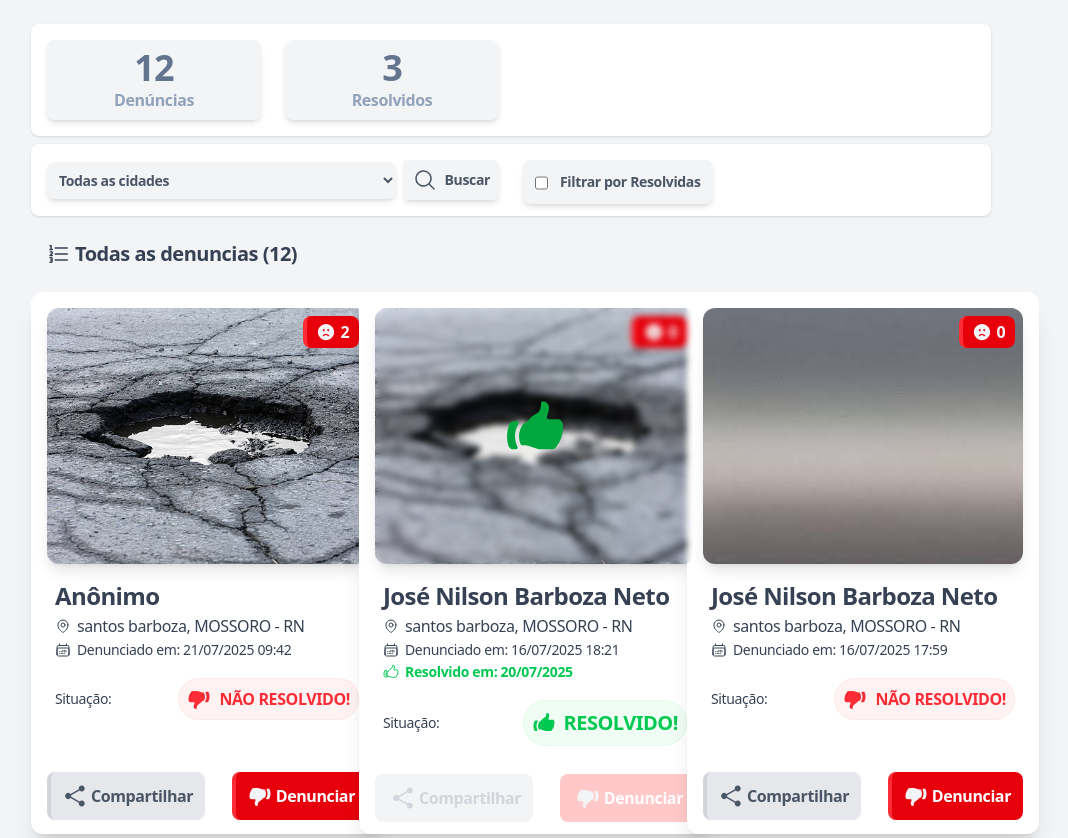
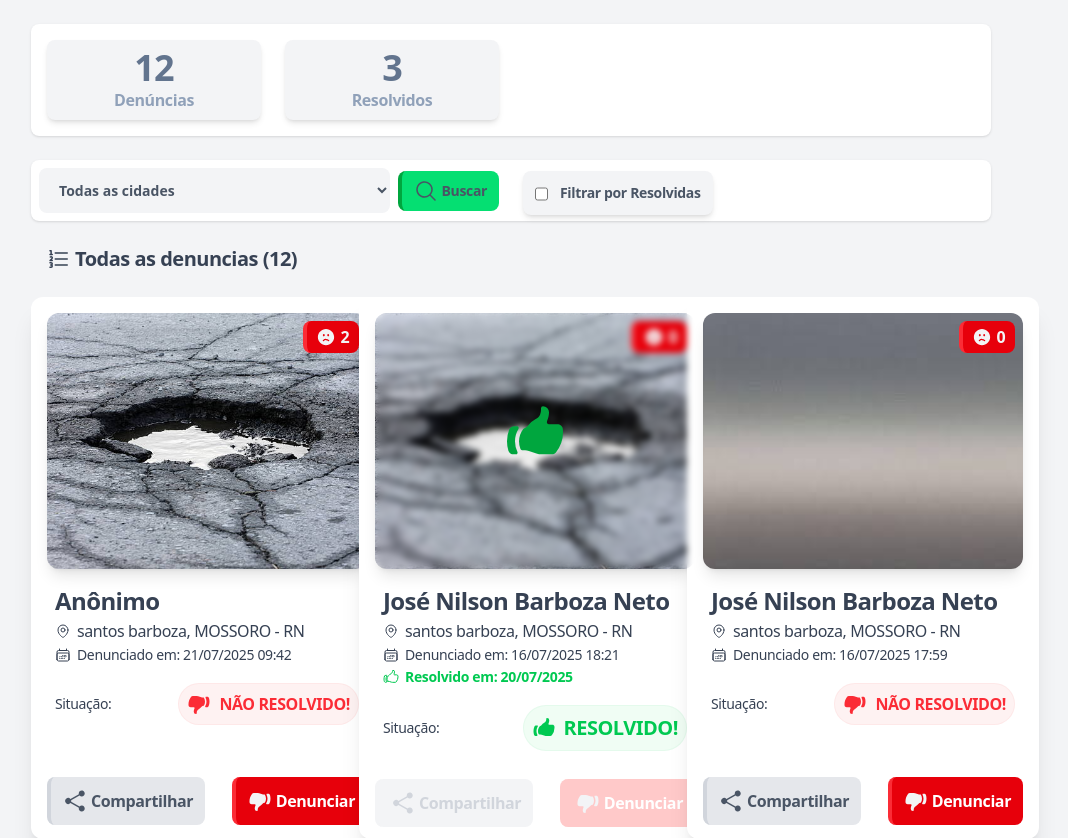
Before and after one commit to Nilsonbarbozza/app.buracoDaPrefeita, a Django app: page /home/ in a window 1280 px wide. Shown: the part 72-910 px from the top of the page, without its empty margins (129-1197 px from the left). Run offline with Django 5.2, Linux system fonts and the light colour scheme; data comes from the database, SQL or seed files in the repository.

Commit message:
FIX:Style/select-filtros/botoes-col2

```diff
--- a/app/templates/paghome.html
+++ b/app/templates/paghome.html
@@ -45,7 +45,7 @@
     <div class="container mx-auto max-w-screen-xl px-4">
 
       <!-- Filtros e Estatísticas -->
-      <section class="mb-2 h-full bg-white rounded-lg p-4 shadow space-y-6">
+      <section class="mb-6 h-full bg-white rounded-lg p-4 shadow space-y-6">
 
         <!-- Estatísticas -->
         <div class="grid grid-cols-1 sm:grid-cols-2 md:grid-cols-4 gap-6">
@@ -64,11 +64,11 @@
 
       <!-- Filtros -->
       <section class="mb-6 h-full bg-white rounded-lg shadow space-y-6">
-        <div class="p-4 grid grid-cols-1 md:grid-cols-2 lg:grid-cols-4 gap-6 items-center">
-          <form method="GET" action="{% url 'home' %}" class="h-10 flex flex-row md:flex-row md:items-center gap-2 md:col-span-2">
+        <div class="p-4 sm:p-2 grid grid-cols-1 md:grid-cols-2 lg:grid-cols-4 gap-6 items-center">
+          <form method="GET" action="{% url 'home' %}" class="h-auto flex flex-col md:flex-row md:items-center gap-2 md:col-span-2">
             <div class="relative w-full">
-              <select label="Filtre sua cidade" name="cidade" id="cidade" class="p-2 w-full bg-gray-100 border-transparent rounded-lg shadow-md font-bold font-raleway text-gray-600 subpixel-antialiased tracking-tight text-sm focus:border-blue-500 focus:ring-blue-500 disabled:opacity-50 disabled:pointer-events-none">
-                <option value="">Todas as cidades</option>
+              <select label="Filtre sua cidade" name="cidade" id="cidade" class="py-3 px-4 pe-16 block w-full text-gray-600 text-sm font-bold font-raleway bg-gray-100 border-gray-600 rounded-lg focus:border-teal-500 focus:ring-teal-500 disabled:opacity-50 disabled:pointer-events-none">
+                <option class=" text-gray-600 text-sm font-bold font-raleway" value="">Todas as cidades</option>
                 {% for cidade in cidades %}
                 <option value="{{ cidade.nome }}" {% if cidade.nome == cidade_selecionada %}selected{% endif %}>
                   {{ cidade.get_nome_display }}
@@ -76,13 +76,14 @@
                 {% endfor %}
               </select>
             </div>
-            <button type="submit" class="h-10 p-2 inline-flex justify-center items-center gap-x-2 text-sm font-bold font-raleway subpixel-antialiased tracking-tight rounded-e-md border shadow-md border-transparent bg-gray-100 text-gray-600 hover:bg-blue-200 focus:outline-hidden focus:bg-blue-200 disabled:opacity-50 disabled:pointer-events-none">
-              <svg xmlns="http://www.w3.org/2000/svg" viewBox="0 0 24 24" fill="currentColor" class="w-6 h-6">
+            <button type="submit" class="flex justify-center gap-1 items-center h-10 w-full sm:w-auto font-bold font-raleway subpixel-antialiased tracking-tight bg-green-400 border-l-4 border-green-600 text-gray-600 text-sm p-3 rounded-lg transition duration-300 ease-in-out hover:bg-gray-300 dark:hover:bg-gray-200 transform hover:scale-105">
+              <svg xmlns="http://www.w3.org/2000/svg" viewBox="0 0 24 24" fill="currentColor" class="w-6 h-6 text-gray-600">
                 <path fill-rule="evenodd" d="M10.5 3.75a6.75 6.75 0 1 0 0 13.5 6.75 6.75 0 0 0 0-13.5ZM2.25 10.5a8.25 8.25 0 1 1 14.59 5.28l4.69 4.69a.75.75 0 1 1-1.06 1.06l-4.69-4.69A8.25 8.25 0 0 1 2.25 10.5Z" clip-rule="evenodd" />
               </svg>
               Buscar
             </button>
           </form>
+          <!--Filtro Resolvidos-->
           <div class="h-10 flex flex-row">
             <form method="get" id="filtroForm" >
               {% if cidade_selecionada %}
```
